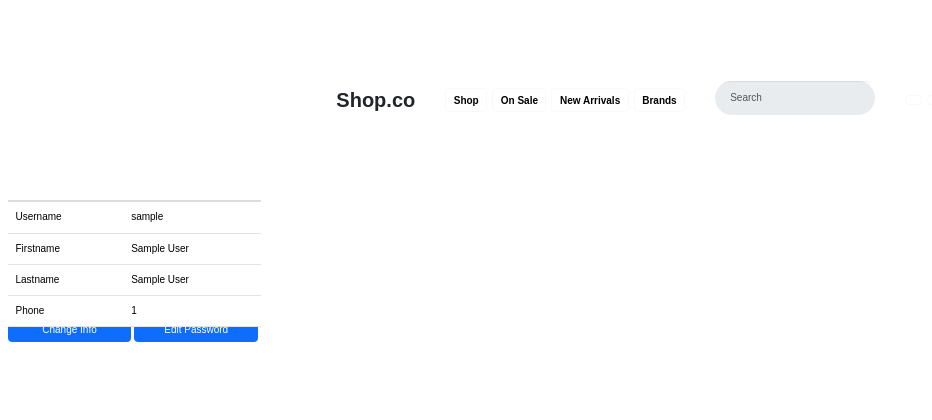
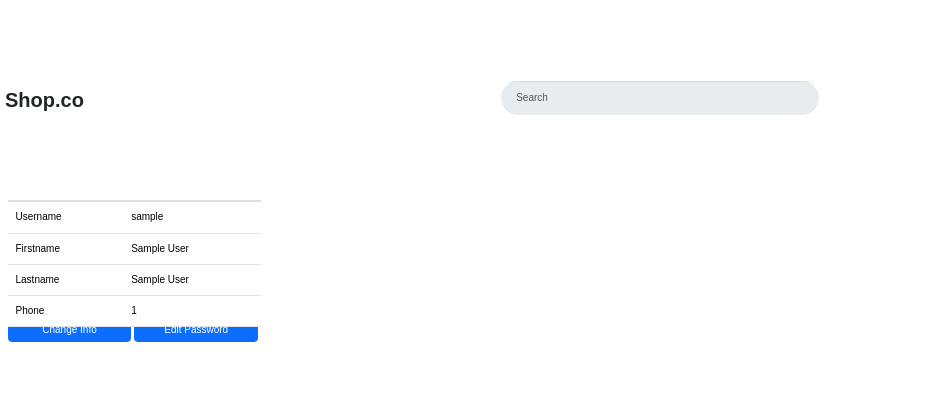
Before and after one commit to thuanvu301103/Laptrinhweb_Assignment, a PHP site: page /views/profile?userid=1 in a window 1280 px wide. Shown: the top 420 px of the page, without its empty margins (0-932 px from the left). Run offline with PHP 8.4, Linux system fonts and the light colour scheme; the visitor is signed in with stand-in values (Sample User, id 1); data that the repository does not hold is empty; some libraries are stand-ins or nearby versions.

Commit message:
fix some pages

```diff
--- a/assets/css/main.css
+++ b/assets/css/main.css
@@ -1,5 +1,5 @@
 body {
-            font-family: 'Montserrat', sans-serif;
+  font-family: "Montserrat", sans-serif;
 }
 
 .navicon {
--- a/views/adminPage.php
+++ b/views/adminPage.php
@@ -7,7 +7,7 @@ include_once '../controllers/admin.controller.php';
 ?>
 
 <!doctype html>
-<html lang="en" class="h-100">
+<html lang="en">
 
 <head>
   <title>Clothes Shop</title>
--- a/views/css/main.css
+++ b/views/css/main.css
@@ -1,5 +1,5 @@
 body {
-            font-family: 'Montserrat', sans-serif;
+  font-family: "Montserrat", sans-serif;
 }
 
 .navicon {
--- a/views/header.php
+++ b/views/header.php
@@ -1,17 +1,11 @@
-<header class="flex-row h-25 w-100 gap-5 justify-content-center bg-white d-flex align-items-center p-2">
+<header class="flex-row h-25 w-100 gap-5 justify-content-between bg-white d-flex align-items-center p-2">
   <link href="https://cdn.jsdelivr.net/npm/bootstrap@5.3.2/dist/css/bootstrap.min.css" rel="stylesheet" integrity="sha384-T3c6CoIi6uLrA9TneNEoa7RxnatzjcDSCmG1MXxSR1GAsXEV/Dwwykc2MPK8M2HN" crossorigin="anonymous">
   <script src="https://code.iconify.design/iconify-icon/1.0.7/iconify-icon.min.js"></script>
   <script src="https://maxcdn.bootstrapcdn.com/bootstrap/3.4.1/js/bootstrap.min.js"></script>
   <div class="fs-2" style="font-weight: 900;">
     <a href="/" class="text-decoration-none text-dark">Shop.co</a>
   </div>
-  <div class="d-flex flex-row gap-2 overflow-x-hidden align-items-center">
-    <button type="button" class="fw-bold bg-white btn-light btn fw-medium">Shop</button>
-    <button type="button" class="fw-bold bg-white btn-light btn fw-medium">On Sale</button>
-    <button type="button" class="fw-bold bg-white btn-light btn fw-medium">New Arrivals</button>
-    <button type="button" class="fw-bold bg-white btn-light btn fw-medium">Brands</button>
-  </div>
-  <div class="flex-row gap-2 align-items-center">
+  <div class="flex-row gap-2 align-items-center w-25">
     <!-- search bar -->
     <form class="m-0">
       <label class="d-flex flex-row gap-1 bg-body-secondary rounded-pill align-items-center px-2">
@@ -22,12 +16,12 @@
     </form>
   </div>
   <div class="flex-row gap-2 align-items-center flex-nowrap d-flex">
-    <button type="button" title="Cart" class="bg-white btn-light btn fw-medium">
+    <button type="button" title="Cart" class="bg-white btn-light btn fw-medium d-flex justify-content-center align-items-center">
       <!-- cart icon button -->
       <iconify-icon icon="mdi:cart" color="black" width="30" height="30"></iconify-icon>
     </button>
     <!-- account icon button -->
-    <button type="button" title="Account" class="bg-white btn-light btn fw-medium">
+    <button type="button" title="Account" class="bg-white btn-light btn fw-medium d-flex justify-content-center align-items-center">
       <iconify-icon icon="mdi:account" color="black" width="30" height="30"></iconify-icon>
     </button>
   </div>
```
Also changed, not shown: assets/css/registerBoxStyle.css (+5 -5 lines), views/homepage.php (+10 -12 lines), views/login.php (+8 -1 lines). Lines whose indentation alone changed are shown as unchanged.
